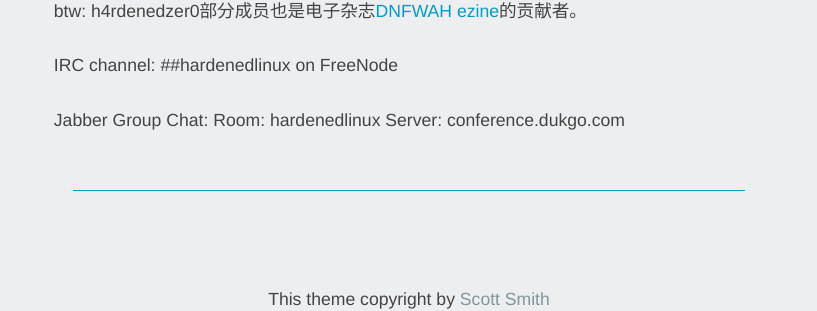
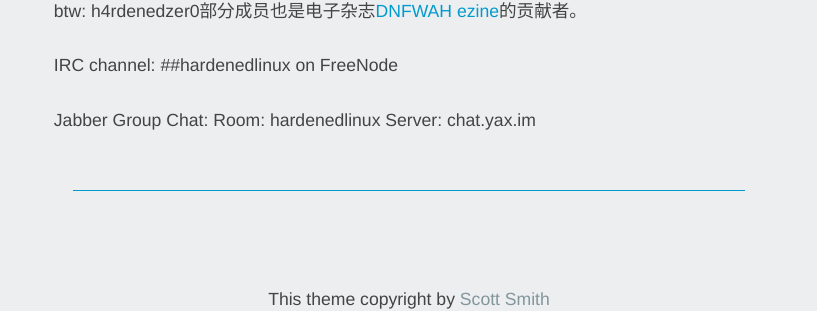
Before and after one commit to hardenedlinux/hardenedlinux.github.io, a Jekyll site: the page built from about.md, in a window 1280 px wide. Shown: the part 1522-1833 px from the top of the page, without its empty margins (231-1048 px from the left). Built offline with Jekyll 4.4.1, drawn with Linux system fonts in a browser that asks for light colours.

Commit message:
update jabber group chat

```diff
--- a/about.md
+++ b/about.md
@@ -35,4 +35,4 @@ IRC channel:
 
 Jabber Group Chat:
 Room: hardenedlinux
-Server: conference.dukgo.com
+Server: chat.yax.im
```
